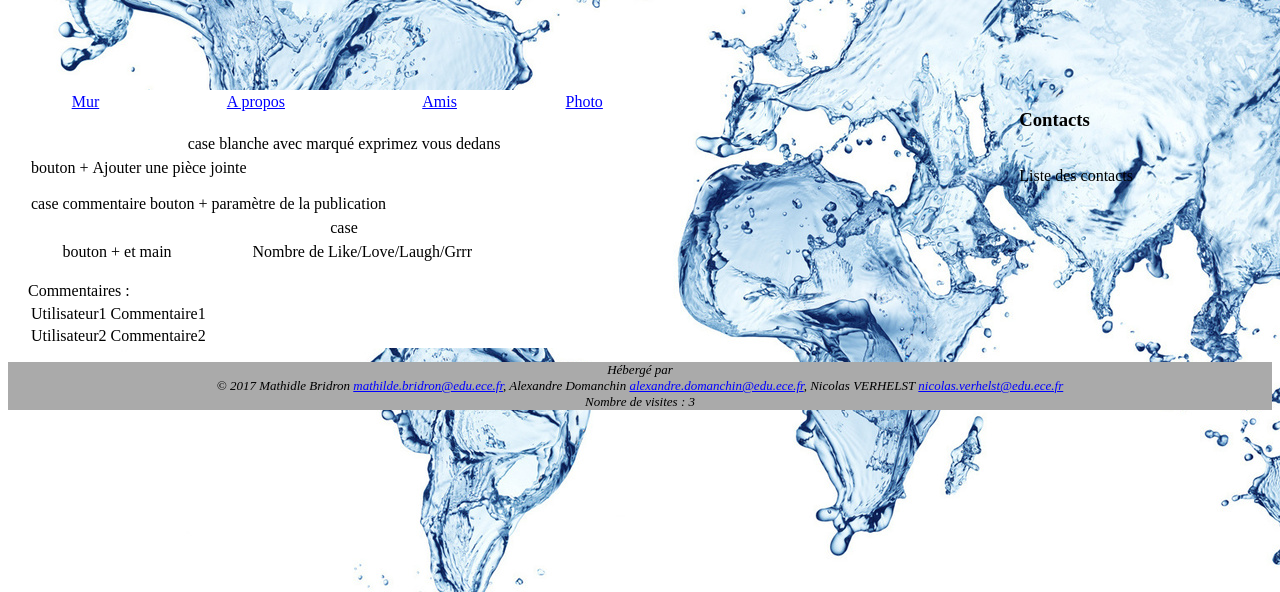
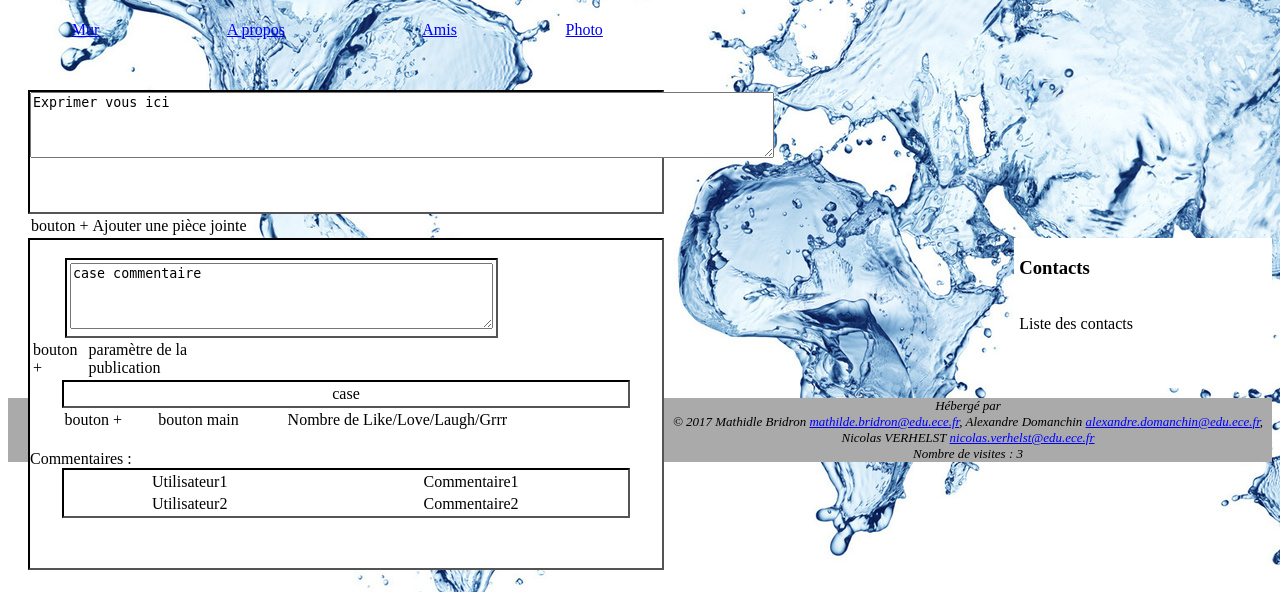
Before and after one commit to nicovv44/SemainePiscine, a PHP site: page /chronologie.php in a window 1280 px wide. Shown: the part 208-800 px from the top of the page. Run offline with PHP 8.4, Linux system fonts and the light colour scheme.

Commit message:
changement html toutes pages

```diff
--- a/authentification.php
+++ b/authentification.php
@@ -9,19 +9,19 @@
 	<body>
 		<table class="authentification_entete">
 			<tr>
-				<td>logo</td><td>Authentification</td>
+				<td>logo</td><td><span class="surlignage">Authentification Administrateur</span></td>
 			</tr>
 		</table>
 		<br><br><br><br><br><br>
 		<table class="authentification">
 			<tr>
-				<td>Pseudo</td>
+				<td><span class="surlignage">Pseudo</span></td>
 			</tr>
 			<tr>
 				<td>case</td>
 			</tr>
 			<tr>
-				<td>Mail</td>
+				<td><span class="surlignage">Mail</span></td>
 			</tr>
 			<tr>
 				<td>case</td>
--- a/chronologie.php
+++ b/chronologie.php
@@ -10,33 +10,41 @@
 			<td><img src="bouc.jpg.png" alt="avis" style="width:100px;height:100px;"/></td><td><img src="bouc.jpg.png" alt="avis" style="width:150px;height:150px;"/></td><td align="left">nom auteur </td><td align="right">deconnexion</td>
 		</tr>
 	</header>
-	<br><br><br><br><br>
+	<br>
 	<body>
-		<div class="body_gauche">
+		<div class="body_gauche_menu">
 		<table class="menu">
 			<tr>
 				<td><a href="chronologie.php">Mur</a></td><td><a href="aproposvueglobale.php">A propos</a></td><td><a href="amis.php">Amis</a></td><td><a href="photo.php">Photo</a></td>
 			</tr>
 		</table>
+		</div>
+		<br><br><br><br>
+		<form>
+		<div class="body_gauche">
+			<textarea name="textarea_exprimez_vous_ici"rows="4" cols="90">Exprimer vous ici</textarea>
+		</div>
 		<br>
-		<table class="chronologie_exprimezvous">
-			<tr>
-				<td>case blanche avec marqué exprimez vous dedans</td>
-			</tr>
-		</table>
+
+		<div class="body_gauche_menu">
 		<table class="chronologie_ajouterpiecesjointes">
 			<tr><td>bouton + </td><td>Ajouter une pièce jointe</td></tr>
 		</table>
-		<br><br>
+		</div>
+
+		<br>
+
+		<div class="body_gauche">
 		<table class="publication">
-			<table class="commentaire"><tr><td>case commentaire</td><td>bouton + </td><td>paramètre de la publication</td></tr></table>
 			<br>
+			<table class="commentaire"><tr><td><textarea name="textarea_commentaire" rows="4" cols="50">case commentaire</textarea></td></table>
+			<table class="commentaire_parametre"><td>bouton + </td><td>paramètre de la publication</td></tr></table>
+			<br><br>
 			<table class="image_publication"><tr><td>case</td></tr></table>
-			<table class="parametres_publication"><tr><td>bouton + et main</td><td>Nombre de Like/Love/Laugh/Grrr</td></tr></table>
+			<table class="parametres_publication"><tr><td>bouton +</td><td> bouton main</td><td>Nombre de Like/Love/Laugh/Grrr</td></tr></table>
 			<br>
 			<table class="commentaires_publication">
-
-			<tr>Commentaires :</tr>
+			Commentaires :
 			<tr>
 				<td>Utilisateur1</td><td>Commentaire1</td>
 			</tr>
@@ -46,6 +54,7 @@
 			</table>
 		</table>
 		</div>
+		</form>
 		<div class="contact">
 			<h3>Contacts</h3>
 			<br>
--- a/style1.css
+++ b/style1.css
@@ -44,6 +44,9 @@ header{
 .infos_apropos{
 	float : right;
 	width: 60%;
+	border-width:2px;
+	border-style:inset;
+	border-color:black;
 }
 .identification_acceuil{
 	width: 40%;
@@ -78,6 +81,18 @@ text-align: left;
 margin-left: 20px;
 float: left;
 width: 50%;
+border-width:2px;
+border-style:inset;
+border-color:black;
+padding-bottom: 50px;
+}
+
+.body_gauche_menu{
+background-color: transparent;
+text-align: left;
+margin-left: 20px;
+float: left;
+width: 50%;
 }
 
 .menu{
@@ -89,7 +104,6 @@ width: 50%;
 .album_menu{
 	text-align: center;
 	background-color: transparent;
-	width: auto;
 	margin-left: 20px;
 	margin-right: auto;
 	width: 50%;
@@ -99,6 +113,8 @@ width: 50%;
 	width: 20%;
 	text-align: left;
 	padding-left: 5px;
+	height: 150px;
+	background-color: white;
 }
 .album{
 	text-align: center;
@@ -124,11 +140,11 @@ width: 50%;
 	text-align: center;
 	padding-top: 5px;
 	padding-bottom: 5px;
-	background-color: white;
+	background-color: transparent;
 	width: 100%;
 }
 .authentification{
-	background-color: white;
+	background-color: transparent;
 	text-align: center;
 	float: center;
 	margin-left: auto;
@@ -138,7 +154,7 @@ width: 50%;
 }
 .boutons_validation{
 	text-align: center;
-	background-color: white;
+	background-color: transparent;
 	width: 50%;
 	margin-left: auto;
 	margin-right: auto;
@@ -149,6 +165,15 @@ width: 50%;
 	text-align: center;
 	margin-left: auto;
 	margin-right: auto;
+	height: auto;
+}
+
+.textarea_exprimez_vous_ici{
+	float: center;
+	text-align: center;
+	padding-left: auto;
+	margin-right: auto;
+	height: auto;
 }
 
 .chronologie_ajouterpiecesjointes{
@@ -161,8 +186,20 @@ width: 50%;
 .commentaire{
 	text-align: left;
 	float: left;
+	margin-left: 35px;
+	margin-right: auto;
+	width: 50%;
+	border-width:2px;
+	border-style:inset;
+	border-color:black;
+}
+
+.commentaire_parametre{
+	text-align: left;
+	float: left;
 	margin-left: auto;
-	margin-right: auto;
+	margin-right: 20px;
+	width: 30%;
 }
 
 .image_publication{
@@ -171,6 +208,9 @@ width: 50%;
 	margin-left: auto;
 	margin-right: auto;
 	text-align: center;
+	border-width:2px;
+	border-style:inset;
+	border-color:black;
 }
 .parametres_publication{
 	width: 90%;
@@ -198,6 +238,17 @@ width: 50%;
 	height: auto;
 	width: 100%;
 }
+
+.commentaires_publication{
+	border-width:2px;
+	border-style:inset;
+	border-color:black;
+	width: 90%;
+	background-color: white;
+	margin-left: auto;
+	margin-right: auto;
+	text-align: center;
+}
 /*=========================================================================================*/
 /*liens hypertext*/
 a{
```
Also changed, not shown: acceuil.php (+5 -3 lines), album.php (+8 -3 lines), amis.php (+6 -3 lines), aproposactivite.php (+5 -3 lines), aproposhobies.php (+5 -3 lines), aproposvieprivee.php (+5 -3 lines), aproposvueglobale.php (+5 -3 lines), photo.php (+7 -3 lines).
